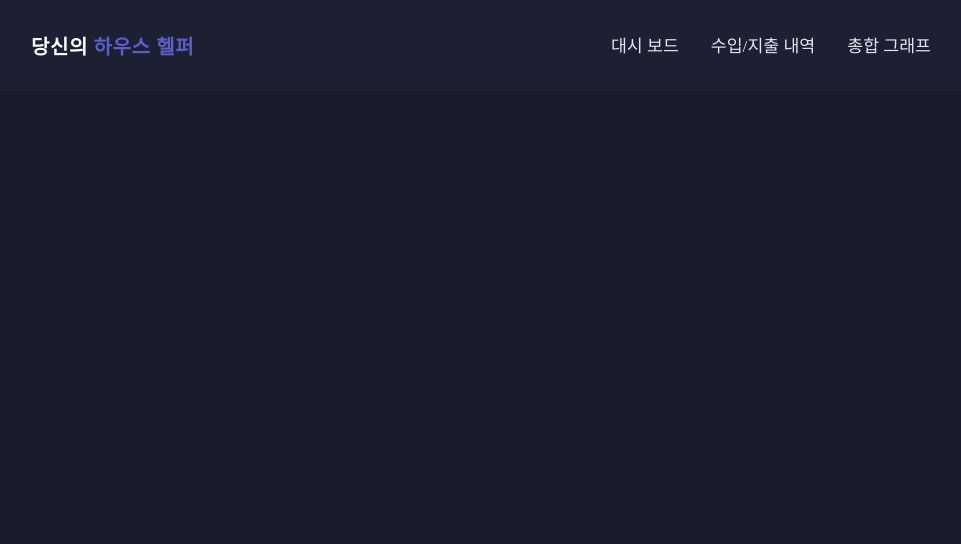
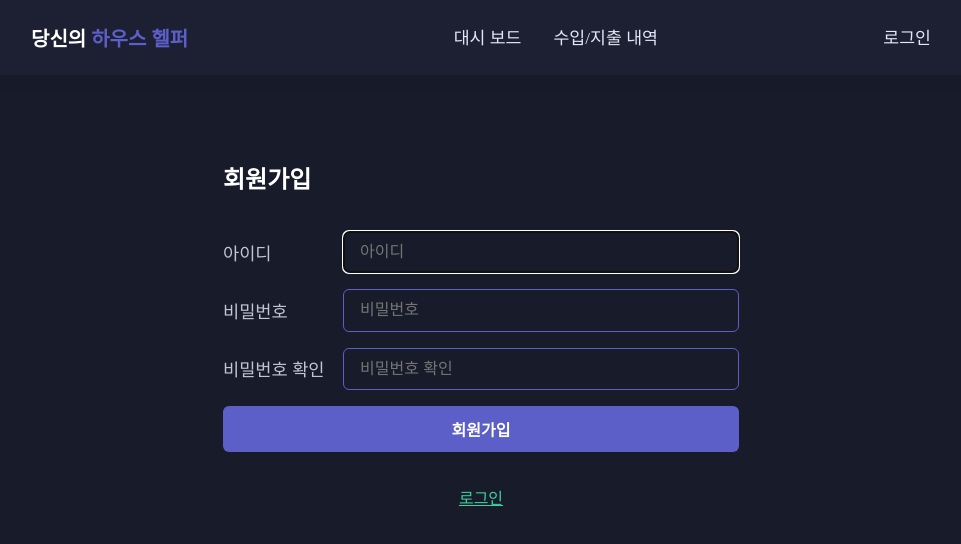
Before and after one commit to uranny/YourHouseHelper, a React (Vite) app: page /signup in a window 1280 px wide. Shown: the top 544 px of the page, without its empty margins (159-1120 px from the left). Built offline with nearby package versions, Linux system fonts and the light colour scheme.

Commit message:
feat : create signin and signup page

```diff
--- a/src/App.jsx
+++ b/src/App.jsx
@@ -15,8 +15,8 @@ function App() {
           <S.HeaderMenu>
             <S.HeaderLink as="a" href="/dashboard">대시 보드</S.HeaderLink>
             <S.HeaderLink as="a" href="/table">수입/지출 내역</S.HeaderLink>
-            <S.HeaderLink as="a" href="/total-graph">총합 그래프</S.HeaderLink>
           </S.HeaderMenu>
+          <S.HeaderLink as="a" href="/signin">로그인</S.HeaderLink>
         </S.HeaderWrapper>
       </S.HeaderBar>
       <S.Main>
--- /dev/null
+++ b/src/hooks/useSignin.js
@@ -0,0 +1,28 @@
+import { useState } from 'react';
+
+export function useSignin() {
+    const [id, setId] = useState('');
+    const [pw, setPw] = useState('');
+    const [error, setError] = useState('');
+    const [loading, setLoading] = useState(false);
+
+    // 임시: localStorage에 저장된 회원정보로 로그인
+    const handleSignin = () => {
+        setLoading(true);
+        setError('');
+        setTimeout(() => {
+        const user = JSON.parse(localStorage.getItem('accountbook-user') || '{}');
+        if (user.id === id && user.pw === pw) {
+            setError('');
+            window.location.href = '/dashboard';
+        } else {
+            setError('아이디 또는 비밀번호가 올바르지 않습니다.');
+        }
+        setLoading(false);
+        }, 600);
+    };
+
+    return {
+        id, setId, pw, setPw, error, loading, handleSignin
+    };
+}
--- /dev/null
+++ b/src/hooks/useSignup.js
@@ -0,0 +1,35 @@
+import { useState } from 'react';
+
+export function useSignup() {
+    const [id, setId] = useState('');
+    const [pw, setPw] = useState('');
+    const [pwCheck, setPwCheck] = useState('');
+    const [error, setError] = useState('');
+    const [success, setSuccess] = useState(false);
+    const [loading, setLoading] = useState(false);
+
+    const handleSignup = () => {
+        setLoading(true);
+        setError('');
+        setSuccess(false);
+        setTimeout(() => {
+        if (!id || !pw) {
+            setError('아이디와 비밀번호를 입력하세요.');
+        } else if (pw !== pwCheck) {
+            setError('비밀번호가 일치하지 않습니다.');
+        } else {
+            localStorage.setItem('accountbook-user', JSON.stringify({ id, pw }));
+            setSuccess(true);
+            setError('');
+            setTimeout(() => {
+            window.location.href = '/signin';
+            }, 1200);
+        }
+        setLoading(false);
+        }, 600);
+    };
+
+    return {
+        id, setId, pw, setPw, pwCheck, setPwCheck, error, success, loading, handleSignup
+    };
+}
--- /dev/null
+++ b/src/pages/Signin/index.jsx
@@ -0,0 +1,28 @@
+import * as S from './styled'
+import { useSignin } from '../../hooks/useSignin';
+import { useNavigate } from 'react-router-dom';
+
+function Signin(){
+    const { id, setId, pw, setPw, error, loading, handleSignin } = useSignin();
+    const navigate = useNavigate();
+    return (
+        <S.Layout>
+            <h2 style={{ color: '#fff', fontWeight: 600, fontSize: '1.5em', marginTop : "2em", marginLeft : '12rem'}}>로그인</h2>
+            <S.InputRow>
+                <S.Label>아이디</S.Label>
+                <S.Input type="text" value={id} onChange={e => setId(e.target.value)} placeholder="아이디" autoFocus />
+            </S.InputRow>
+            <S.InputRow>
+                <S.Label>비밀번호</S.Label>
+                <S.Input type="password" value={pw} onChange={e => setPw(e.target.value)} placeholder="비밀번호" />
+            </S.InputRow>
+            {error && <div style={{ color: '#ff5b5b', fontWeight: 500, marginTop : '1em', marginLeft  : '12rem', marginRight : '12rem'}}>{error}</div>}
+            <S.Button onClick={handleSignin} disabled={loading}>
+                {loading ? '로그인 중...' : '로그인'}
+            </S.Button>
+            <S.TextBtn type="button" onClick={() => navigate('/signup')}>회원가입</S.TextBtn>
+        </S.Layout>
+    )
+}
+
+export default Signin;
--- /dev/null
+++ b/src/pages/Signin/styled.js
@@ -0,0 +1,55 @@
+import styled from "styled-components"
+
+export const Layout = styled.div`
+    margin: 0 auto;
+    max-width: 900px;
+    width: 100%;
+    display: flex;
+    flex-direction: column;
+    margin-top : 2em;
+    gap : 1em;
+    border-radius: 12px;
+`;
+export const InputRow = styled.div`
+    display: flex;
+    align-items: center;
+    margin : 0 12rem 0 12rem;
+`;
+export const Label = styled.label`
+    color: #bfc6d1;
+    font-size: 1.1em;
+    min-width: 120px;
+    font-weight: 500;
+`;
+export const Input = styled.input`
+    flex: 1;
+    padding: 0.7em 1em;
+    border: 1.5px solid #5b5fc7;
+    border-radius: 6px;
+    font-size: 1em;
+    background: #181c2a;
+    color: #e3e6f3;
+`;
+export const Button = styled.button`
+    background: #5b5fc7;
+    color: #fff;
+    border: none;
+    border-radius: 6px;
+    padding: 0.7em 1.5em;
+    font-size: 1em;
+    font-weight: 600;
+    cursor: pointer;
+    margin : 0 12rem 0 12rem;
+    &:disabled { background: #444; color: #bbb; };
+`;
+export const TextBtn = styled.button`
+    background: none;
+    color: #3ad29f;
+    border: none;
+    font-size: 1em;
+    font-weight: 500;
+    cursor: pointer;
+    text-decoration: underline;
+    margin-top : 1rem;
+    margin-bottom : 2rem
+`;
--- /dev/null
+++ b/src/pages/Signup/index.jsx
@@ -0,0 +1,33 @@
+import * as S from './styled'
+import { useSignup } from '../../hooks/useSignup';
+import { useNavigate } from 'react-router-dom';
+
+function Signup() {
+    const { id, setId, pw, setPw, pwCheck, setPwCheck, error, success, loading, handleSignup } = useSignup();
+    const navigate = useNavigate();
+    return (
+        <S.Layout>
+            <h2 style={{ color: '#fff', fontWeight: 600, fontSize: '1.5em', marginTop : "2em", marginLeft : '12rem'}}>회원가입</h2>
+            <S.InputRow>
+                <S.Label>아이디</S.Label>
+                <S.Input type="text" value={id} onChange={e => setId(e.target.value)} placeholder="아이디" autoFocus />
+            </S.InputRow>
+            <S.InputRow>
+                <S.Label>비밀번호</S.Label>
+                <S.Input type="password" value={pw} onChange={e => setPw(e.target.value)} placeholder="비밀번호" />
+            </S.InputRow>
+            <S.InputRow>
+                <S.Label>비밀번호 확인</S.Label>
+                <S.Input type="password" value={pwCheck} onChange={e => setPwCheck(e.target.value)} placeholder="비밀번호 확인" />
+            </S.InputRow>
+            {error && <div style={{ color: '#ff5b5b', fontWeight: 500, marginTop : '1em', marginLeft  : '12rem', marginRight : '12rem'}}>{error}</div>}
+            {success && <div style={{ color: '#3ad29f', fontWeight: 500, marginTop : '1em', marginLeft  : '12rem', marginRight : '12rem'}}>회원가입이 완료되었습니다! 로그인 페이지로 이동합니다.</div>}
+            <S.Button onClick={handleSignup} disabled={loading}>
+                {loading ? '회원가입 중...' : '회원가입'}
+            </S.Button>
+            <S.TextBtn type="button" onClick={() => navigate('/signin')}>로그인</S.TextBtn>
+        </S.Layout>
+    )
+}
+
+export default Signup
--- /dev/null
+++ b/src/pages/Signup/styled.js
@@ -0,0 +1,55 @@
+import styled from "styled-components"
+
+export const Layout = styled.div`
+    margin: 0 auto;
+    max-width: 900px;
+    width: 100%;
+    display: flex;
+    flex-direction: column;
+    margin-top : 2em;
+    gap : 1em;
+    border-radius: 12px;
+`;
+export const InputRow = styled.div`
+    display: flex;
+    align-items: center;
+    margin : 0 12rem 0 12rem;
+`;
+export const Label = styled.label`
+    color: #bfc6d1;
+    font-size: 1.1em;
+    min-width: 120px;
+    font-weight: 500;
+`;
+export const Input = styled.input`
+    flex: 1;
+    padding: 0.7em 1em;
+    border: 1.5px solid #5b5fc7;
+    border-radius: 6px;
+    font-size: 1em;
+    background: #181c2a;
+    color: #e3e6f3;
+`;
+export const Button = styled.button`
+    background: #5b5fc7;
+    color: #fff;
+    border: none;
+    border-radius: 6px;
+    padding: 0.7em 1.5em;
+    font-size: 1em;
+    font-weight: 600;
+    cursor: pointer;
+    margin : 0 12rem 0 12rem;
+    &:disabled { background: #444; color: #bbb; };
+`;
+export const TextBtn = styled.button`
+    background: none;
+    color: #3ad29f;
+    border: none;
+    font-size: 1em;
+    font-weight: 500;
+    cursor: pointer;
+    text-decoration: underline;
+    margin-top : 1rem;
+    margin-bottom : 2rem
+`;
--- a/src/pages/TotalGraph/index.jsx
+++ /dev/null
@@ -1,38 +0,0 @@
-import GraphBox from '../../components/GraphBox';
-import * as S from './styled';
-import { useTotalGraph } from '../../hooks/useTotalGraph';
-
-function TotalGraph() {
-  const { totalGraphData, incomeGraphData, expenseGraphData, graphView, setGraphView } = useTotalGraph();
-
-  return (
-    <S.TotalGraphWrapper>
-      <GraphBox
-        title="수입/지출 그래프"
-        color="#fff"
-        data={totalGraphData}
-        graphView={graphView}
-        setGraphView={setGraphView}
-        legend={true}
-      />
-      <GraphBox
-        title="수입 그래프"
-        color="#3ad29f"
-        data={incomeGraphData}
-        graphView={graphView}
-        setGraphView={setGraphView}
-        legend={false}
-      />
-      <GraphBox
-        title="지출 그래프"
-        color="#5b5fc7"
-        data={expenseGraphData}
-        graphView={graphView}
-        setGraphView={setGraphView}
-        legend={false}
-      />
-    </S.TotalGraphWrapper>
-  );
-}
-
-export default TotalGraph;
--- a/src/pages/TotalGraph/styled.js
+++ /dev/null
@@ -1,11 +0,0 @@
-import styled from 'styled-components';
-
-export const TotalGraphWrapper = styled.div`
-  margin: 0 auto;
-  max-width: 900px;
-  width: 100%;
-  display: flex;
-  flex-direction: column;
-  gap: 2em;
-  margin-top : 2em;
-`;
--- a/src/router/RouterSetup.jsx
+++ b/src/router/RouterSetup.jsx
@@ -1,16 +1,18 @@
 import { BrowserRouter, Routes, Route, Navigate } from 'react-router-dom';
 import Dashboard from '../pages/Dashboard';
 import Table from '../pages/Table';
-import TotalGraph from '../pages/TotalGraph';
+import Signin from '../pages/Signin';
+import Signup from '../pages/Signup';
 
 function RouterSetup() {
   return (
     <BrowserRouter>
       <Routes>
         <Route path="/" element={<Navigate to="/dashboard" replace />} />
-        <Route path="/dashboard" element={<Dashboard />} />
-        <Route path="/table" element={<Table />} />
-        <Route path="/total-graph" element={<TotalGraph />} />
+        <Route path="/dashboard" element={<Dashboard />}/>
+        <Route path="/table" element={<Table />}/>
+        <Route path='/signin' element={<Signin/>}/>
+        <Route path='/signup' element={<Signup/>}/>
       </Routes>
     </BrowserRouter>
   );
--- a/src/styled.js
+++ b/src/styled.js
@@ -279,9 +279,9 @@ export const Main = styled.main`
   flex-direction: column;
   align-items: stretch;
   background: #181c2a;
-  padding: 0 0 2em 0;
+  padding: 80px 0 2em 0;
   @media (max-width: 1000px) {
-    padding: 0 0 1em 0;
+    padding: 80px 0 1em 0;
   }
 `;
 export const MainContent = styled.div`
@@ -311,17 +311,19 @@ export const DashboardYearSelectBar = styled.div`
   }
 `;
 export const HeaderBar = styled.header`
+  position : fixed;
+  width : 100%;
   margin : 0, auto;
   background:rgb(29, 32, 50);
   color: #e3e6f3;
+  padding : 0.5em 0 0.5em 0;
   align-items: center;
   justify-content: space-between;
   box-shadow: 2px 0 16px 0 #181c2a44;
-  padding: 1em 1em 1em 1em;
 `;
 
 export const HeaderWrapper = styled.div`
-  width : '100%';
+  width : 100%;
   display : flex;
   flex-direction : row;
   max-width : 900px;
@@ -334,7 +336,6 @@ export const HeaderLogo = styled.div`
   font-size: 1.25em;
   font-weight: 700;
   color: #fff;
-  letter-spacing: 0.03em;
   text-align: left;
 `;
 export const HeaderMenu = styled.ul`
```
